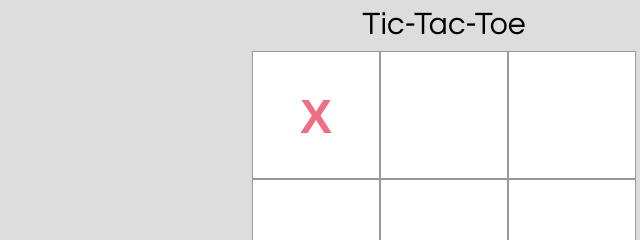
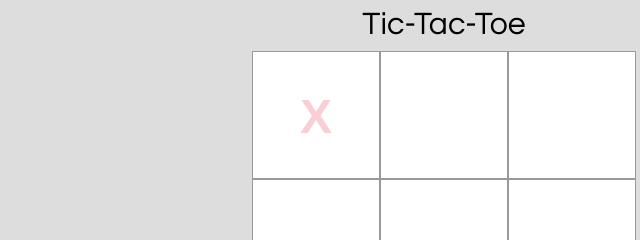
Before and after one commit to scottdlai/Tic-Tac-Toe-AI, a React app: page / in a window 1280 px wide. In both pictures the pointer is over the button 512 px from the left and 115 px from the top of the page. Shown: the top 240 px of the page, 196-836 px from the left. Built offline with nearby package versions, Linux system fonts and the light colour scheme.

Commit message:
edit index.css

```diff
--- a/src/index.css
+++ b/src/index.css
@@ -41,10 +41,14 @@ body {
   display: none;
 }
 
+.hoverable:hover {
+  cursor: pointer;
+}
+
 .hoverable:hover::before {
   content: "X";
   color: #E60F31;
-  opacity: 0.6;
+  opacity: 0.2;
 }
 
 .X {
```
